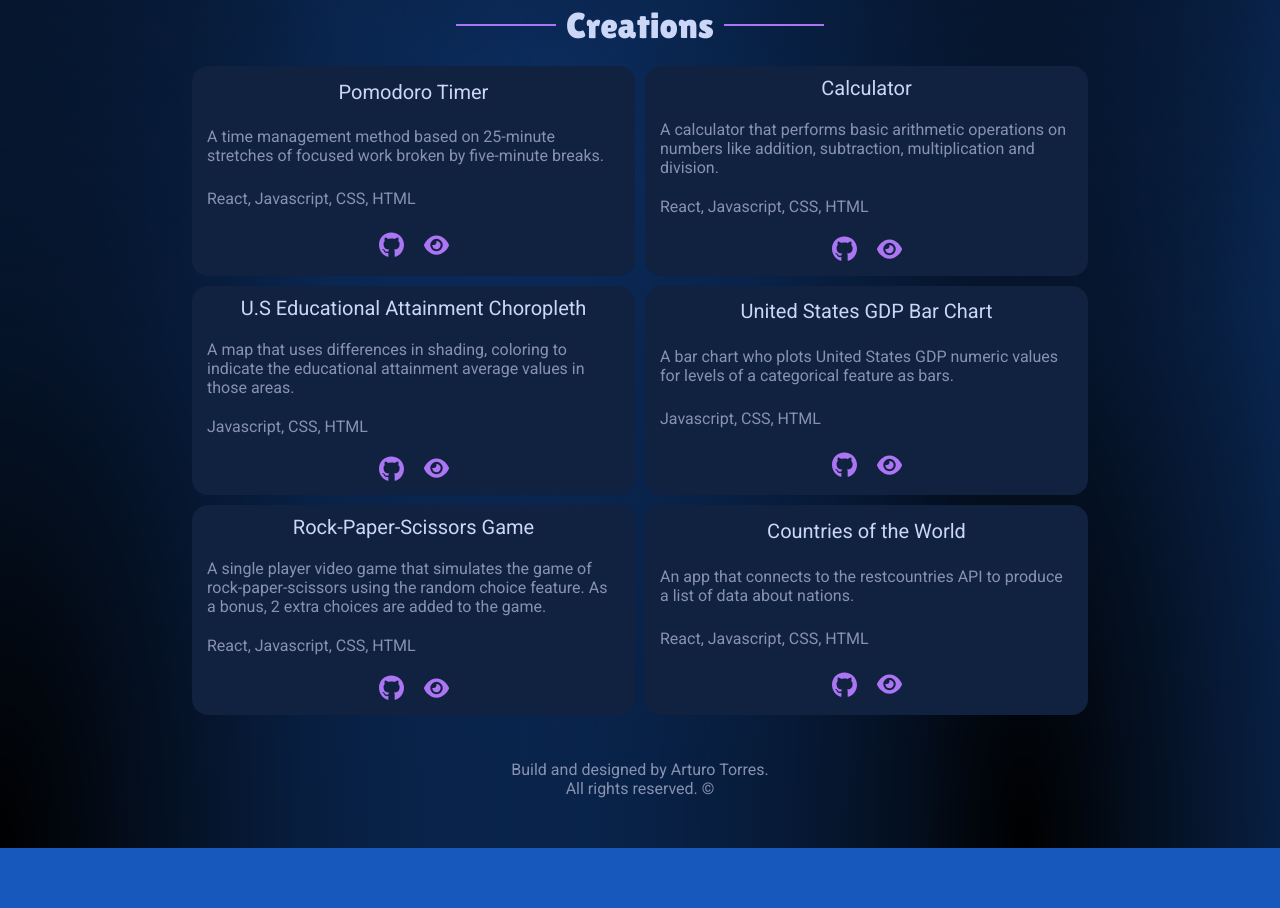
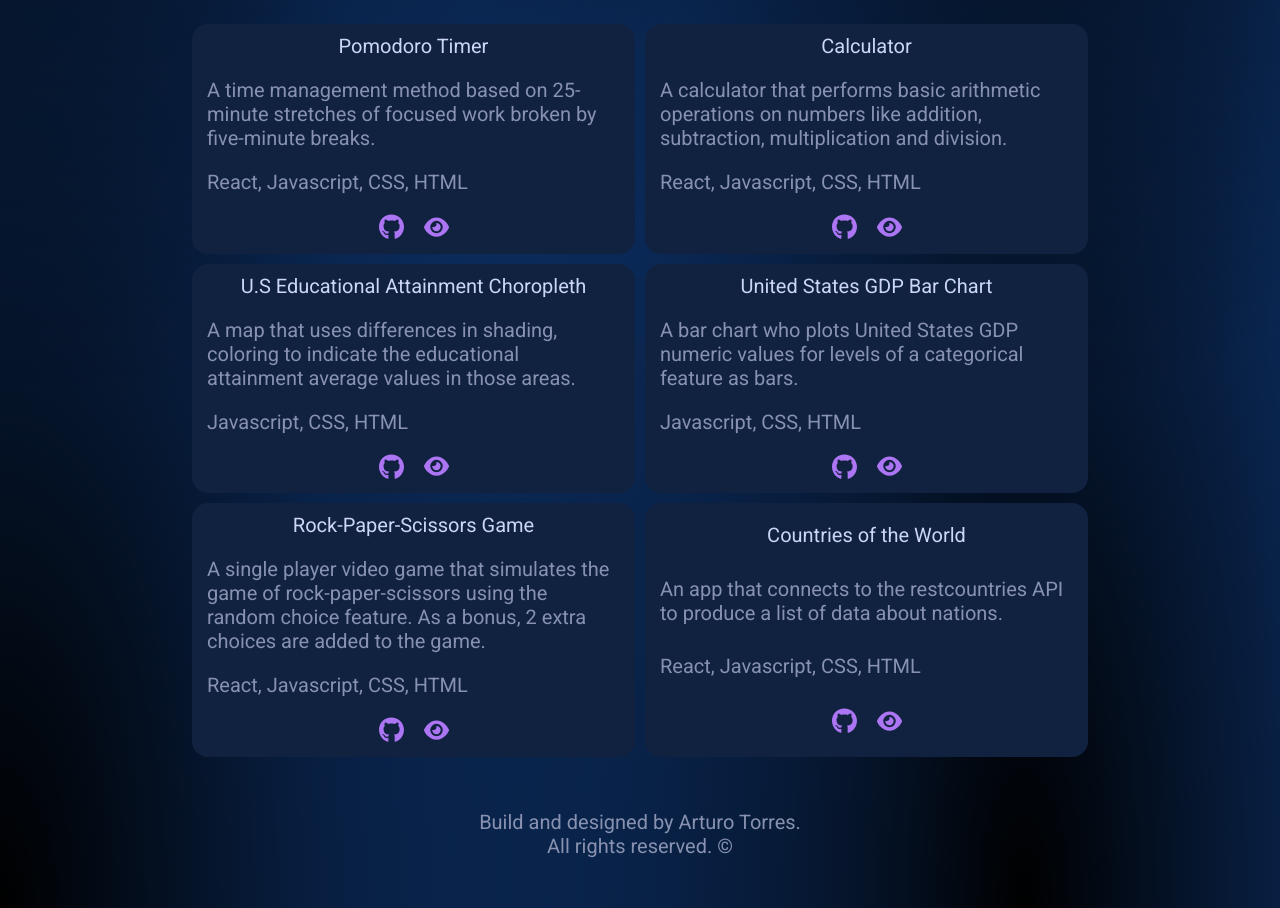
Before and after one commit to Arturo9314/portfolio, a React (Vite) app: page / in a window 1280 px wide. Shown: the part 2440-3348 px from the top of the page. Before the commit the page ends 3288 px from the top, so only its background shows below. Built offline with nearby package versions, Linux system fonts and the light colour scheme.

Commit message:
media queries update

```diff
--- a/src/styles/App.css
+++ b/src/styles/App.css
@@ -183,7 +183,7 @@ article h4{
     text-align: center;
 }
 .creations-info p{
-    font-size: 16px;
+    font-size: clamp(0.5rem, 2vw , 1.25rem);
     padding: 0 15px;
 }
 .creations-footer{
@@ -208,7 +208,8 @@ footer{
     flex-direction: column;
     justify-content: center;
     align-items: center;
-    padding-bottom: 50px;
+    padding: 50px 0;
+    font-size: clamp(0.5rem, 2vw , 1.25rem);
 }
 
 @keyframes waviy {
--- a/src/styles/navbar.css
+++ b/src/styles/navbar.css
@@ -72,6 +72,7 @@ svg.social-media:hover{
         display: block;
     }
     #main-navbar{
+        display: none;
         background-color: #112240;
         border-radius: 16px;
         padding: 10px 20px;
```
